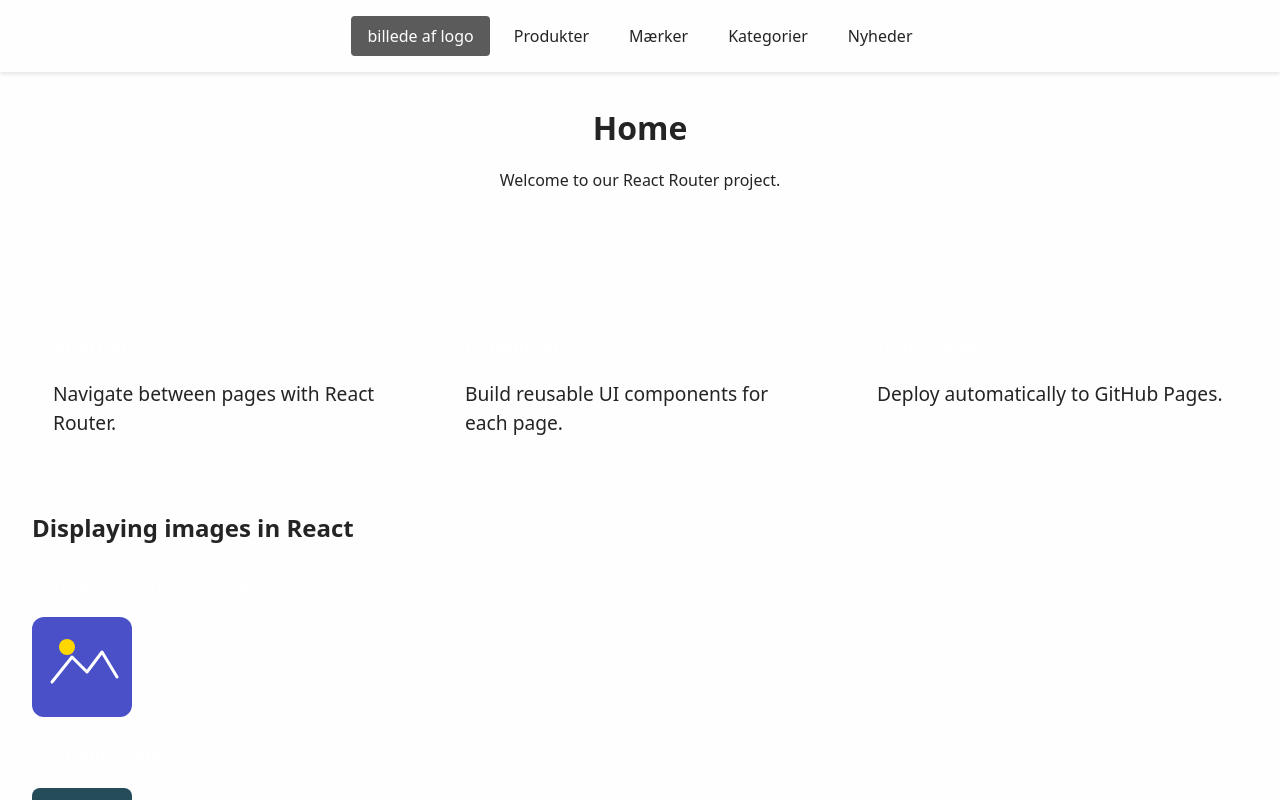
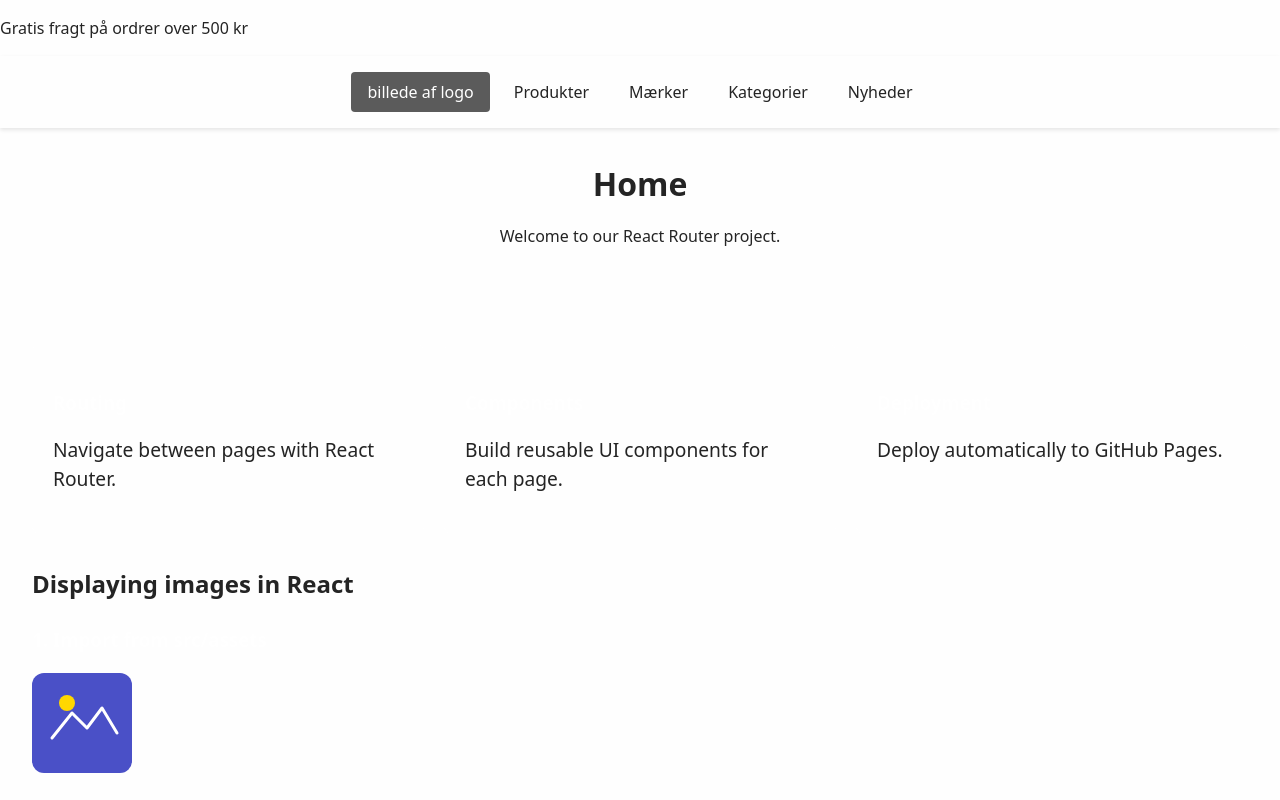
Before and after one commit to juliewboecher/customer-experience-exam, a React (Vite) app: page / in a window 1280 px wide. Shown: the top 800 px of the page. Built offline with nearby package versions, Linux system fonts and the light colour scheme.

Commit message:
Add announcement bar to Navbar for promotional messaging

```diff
--- a/src/components/Navbar.jsx
+++ b/src/components/Navbar.jsx
@@ -2,6 +2,10 @@ import { NavLink } from "react-router";
 
 export default function Navbar() {
   return (
+    <>
+      <div className="announcement-bar">
+        <p>Gratis fragt på ordrer over 500 kr</p>
+      </div>
     <nav>
       <NavLink to="/">billede af logo</NavLink>
       <NavLink to="/products">Produkter</NavLink>
@@ -9,5 +13,6 @@ export default function Navbar() {
       <NavLink to="/contact">Kategorier</NavLink>
       <NavLink to="/services">Nyheder</NavLink>
     </nav>
+  </>
   );
 }
```
